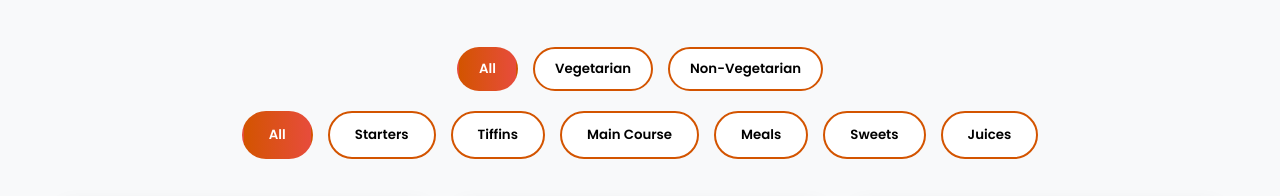
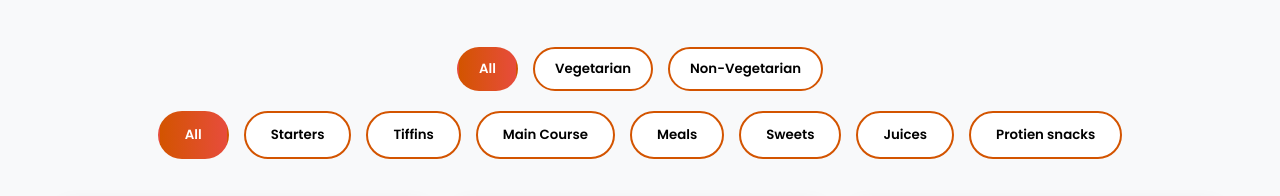
Before and after one commit to shyamkumarvettigunta/Vindu-Vanam, a plain HTML site: page index.html in a window 1280 px wide. Shown: the part 1722-1918 px from the top of the page. Drawn offline with nearby package versions, Linux system fonts and the light colour scheme; grey boxes are pictures that could not be loaded.

Commit message:
Update index.html

```diff
--- a/index.html
+++ b/index.html
@@ -680,6 +680,7 @@
 <button class="category-btn" data-category="meals">Meals</button>
 <button class="category-btn" data-category="sweets">Sweets</button>
 <button class="category-btn" data-category="juices">Juices</button>
+<button class="category-btn" data-category="protien">Protien snacks</button>
 </div>
 <div class="menu-items">
 <!-- Starters -->
```
